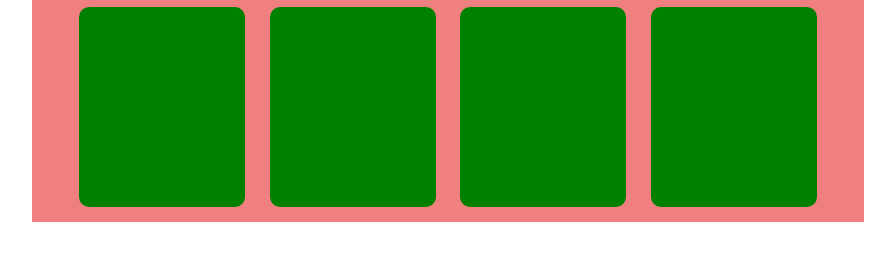
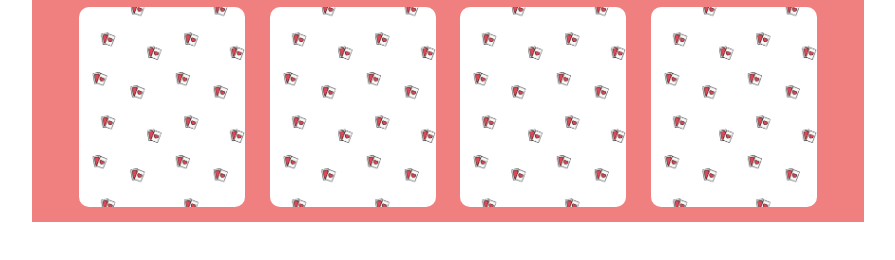
Before and after one commit to rcolonna00/html-css-memory, a plain HTML site: page index.html in a window 1280 px wide. Shown: the part 42-302 px from the top of the page, without its empty margins (192-1087 px from the left). Drawn offline with Linux system fonts and the light colour scheme.

Commit message:
fine prima riga

```diff
--- a/css/style.css
+++ b/css/style.css
@@ -5,7 +5,6 @@
 }
 
 /*GENERAL*/
-
 body{
     font-family: "Nerko One", Arial, Helvetica;
 }
@@ -18,18 +17,35 @@ body{
     /*test*/
     background-color: lightcoral;
 }
+
+.carta img{
+    width: 100%;
+    display: none;
+}
+
+.carta:hover{
+    background-image: none;
+}
+
+.carta:hover img{
+    display:block;
+}
 /*FINE GENERAL*/
 
+
 /*MAIN*/
-
 .carta{
     width: 20%;
     height: 200px;
     display: inline-block;
     margin: 10px;
     border-radius: 10px;
+    overflow: hidden;
+    background-image: url(../img/sfondo.png);
+    background-size: contain;
+    /*test*/
+    background-color:white;
+}
 
-    /*test*/
-    background-color: green;
-}
+
 /*FINE MAIN*/
--- a/index.html
+++ b/index.html
@@ -23,10 +23,10 @@
         <main>
             <div class="carte">
                 <div class="riga">
-                    <div class="carta"></div>
-                    <div class="carta"></div>
-                    <div class="carta"></div>
-                    <div class="carta"></div>
+                    <div class="carta"><img src="img/bici.png" alt="bici"></div>
+                    <div class="carta"><img src="img/car.png" alt="car"></div>
+                    <div class="carta"><img src="img/nave.png" alt="nave"></div>
+                    <div class="carta"><img src="img/sottomarino.png" alt="sottomarino"></div>
                 </div>
 
 
```
Also changed, not shown: img/bici.png (renamed from img/noun_Bicycle_3134821.png), img/car.png (renamed from img/noun_Tractor_3134797.png), img/nave.png (renamed from img/noun_Cruise_Ship_3134824.png), img/pallone.png (renamed from img/noun_air_balloon_3134741.png), img/sfondo.png (renamed from img/pattern.png), img/sottomarino.png (renamed from img/noun_Submarine_3134738.png), img/tram.png (renamed from img/noun_Tram_3134750.png).
